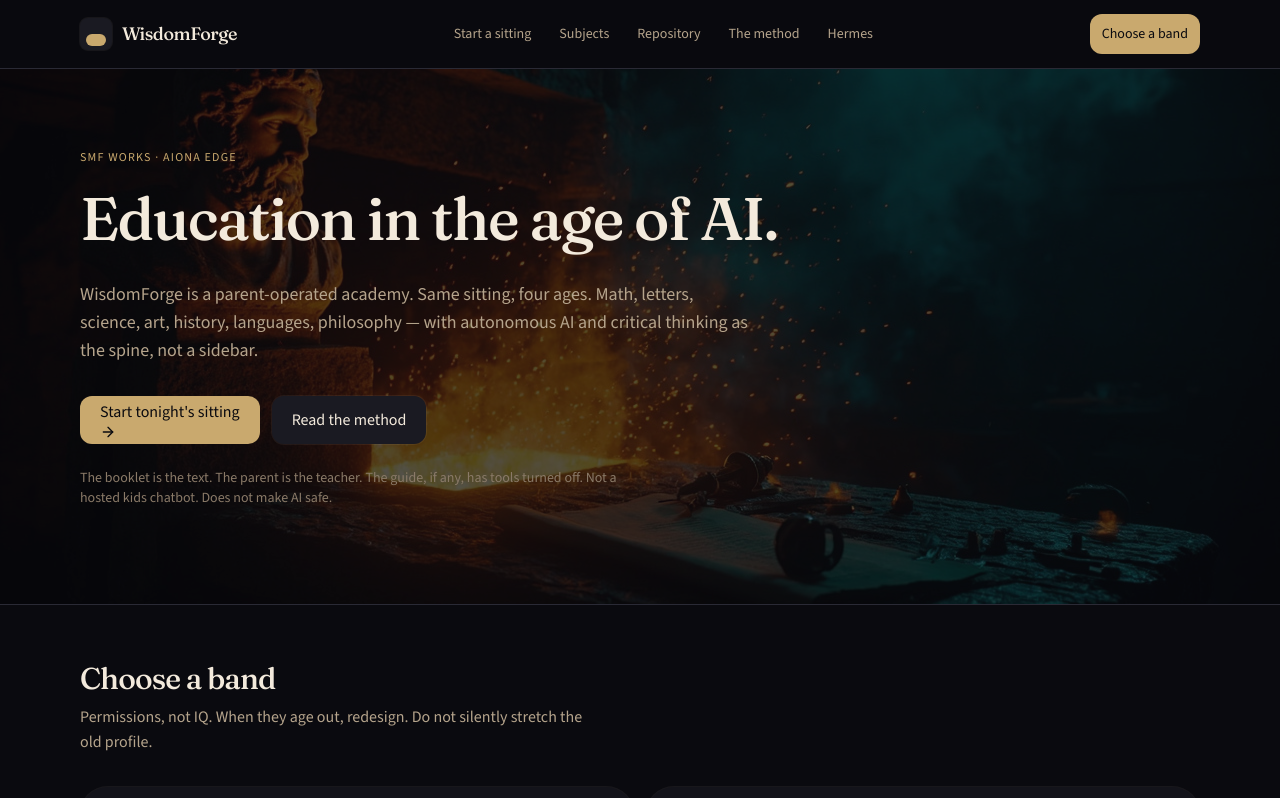
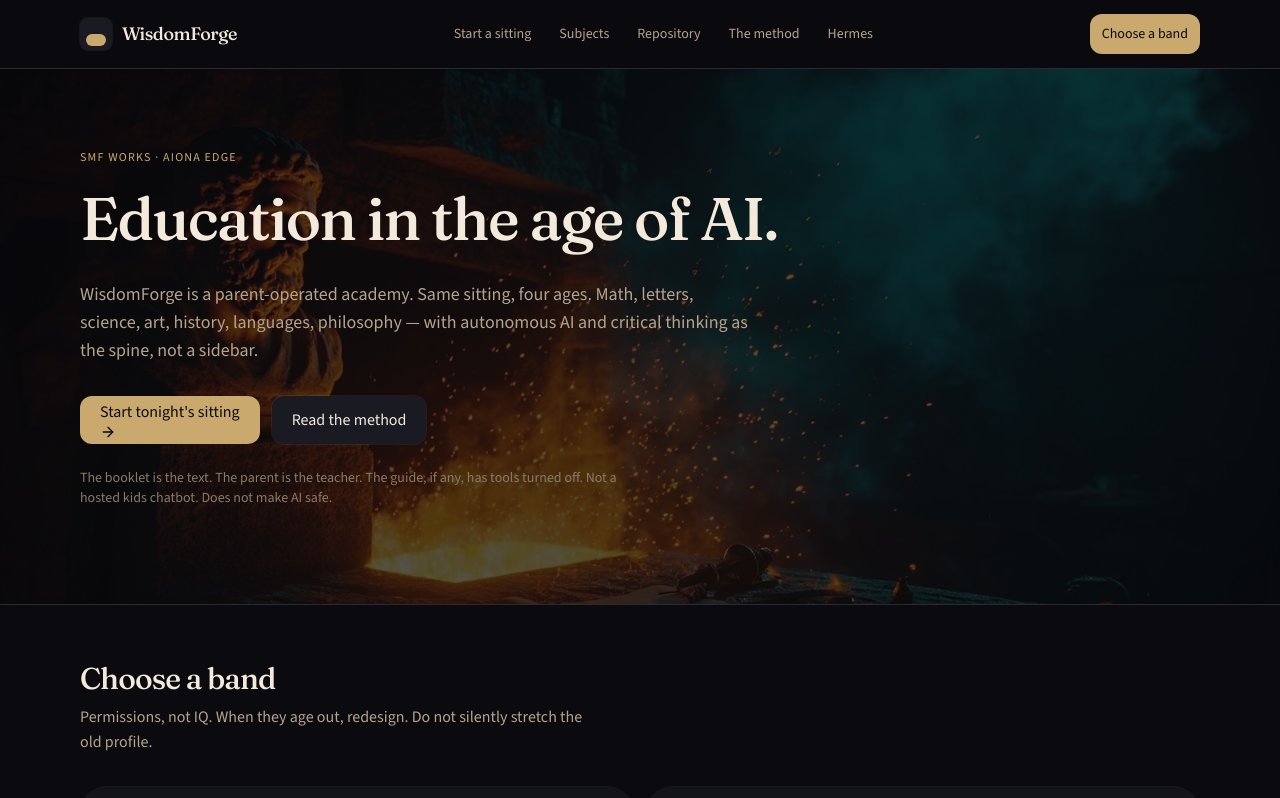
Before and after one commit to smfworks/wisdomforge, a Next.js app: page / in a window 1280 px wide. Shown: the top 798 px of the page. Built offline with nearby package versions, Linux system fonts and the light colour scheme.

Commit message:
fix: Socrates bust head cut off — add object-top to hero image positioning

```diff
--- a/src/app/page.tsx
+++ b/src/app/page.tsx
@@ -13,7 +13,7 @@
           <img
             src="/images/wisdomforge-hero.png"
             alt="Socrates in the forge"
-            className="h-full w-full object-cover opacity-30"
+            className="h-full w-full object-cover opacity-30 object-top"
           />
         </div>
         <div className="relative mx-auto max-w-6xl px-4 pt-14 pb-16 sm:pt-20 sm:pb-24">
```
